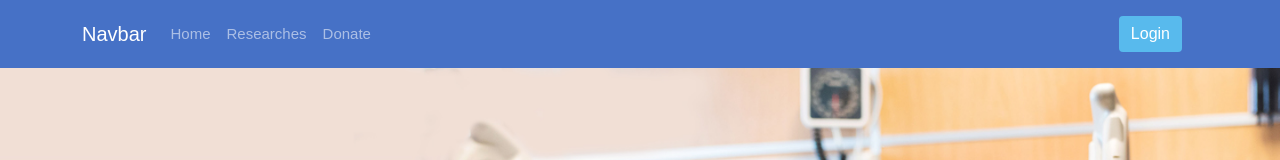
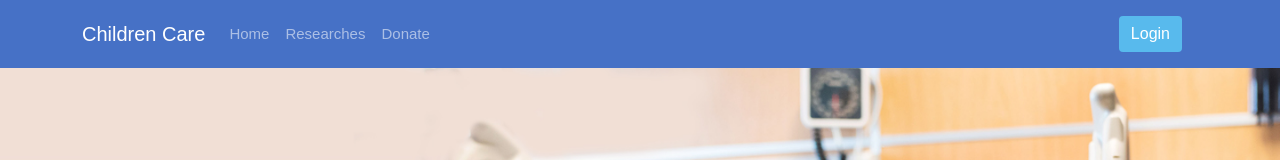
Before and after one commit to FahadwebD/Children-Health-care, a React (Create React App) app: page / in a window 1280 px wide. Shown: the top 160 px of the page. Built offline with nearby package versions, Linux system fonts and the light colour scheme; no server answers.

Commit message:
hader name fix

```diff
--- a/src/Pages/Shared/Header/Header.js
+++ b/src/Pages/Shared/Header/Header.js
@@ -9,7 +9,7 @@
         <>
             <Navbar sticky="top" style={{backgroundColor:'#4671c6'}} variant="dark" expand="lg">
     <Container>
-    <Navbar.Brand href="#home">Navbar</Navbar.Brand>
+    <Navbar.Brand href="#home">Children Care</Navbar.Brand>
     <Navbar.Toggle aria-controls="navbarScroll" />
     <Navbar.Collapse id="navbarScroll">
     <Nav className="me-auto">
```
